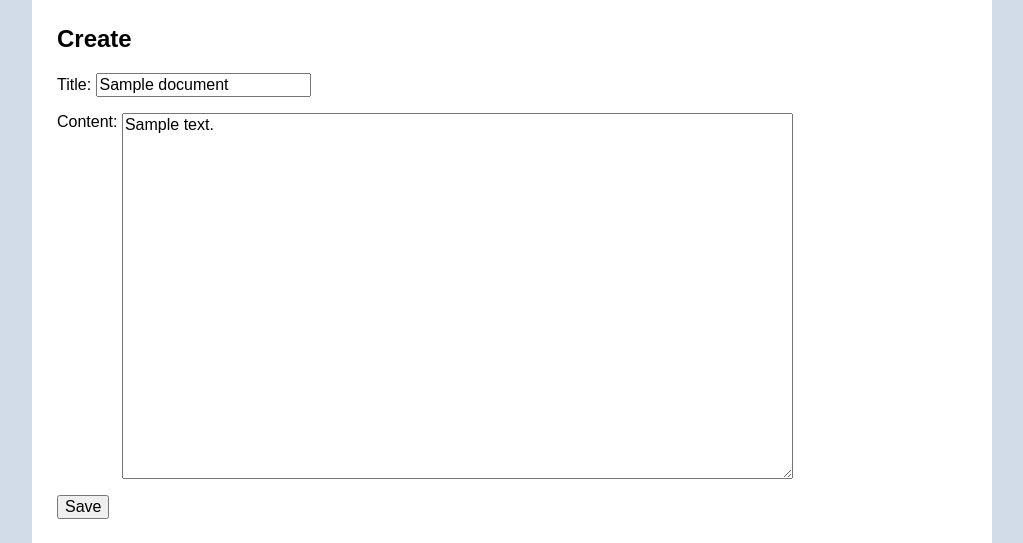
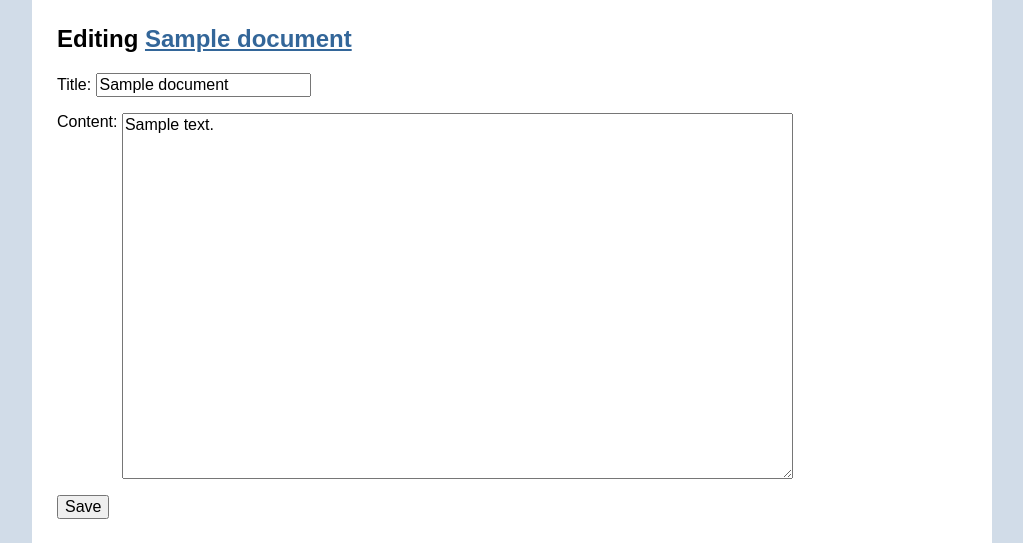
Before and after one commit to berkerpeksag/django-simplewiki, a Django app: a page that uses simplewiki/templates/simplewiki/document_form.html in a window 1280 px wide. Shown: the part 67-610 px from the top of the page, without its empty margins (128-1151 px from the left). Run offline with Django 3.2, Linux system fonts and the light colour scheme; a user stored in the database is signed in; tables that the repository leaves empty hold one stand-in row (values such as "Sample post").

Commit message:
Fix title when editing a Document object

```diff
--- a/simplewiki/templates/simplewiki/document_form.html
+++ b/simplewiki/templates/simplewiki/document_form.html
@@ -1,9 +1,13 @@
 {% extends "simplewiki/base.html" %}
 
-{% block title %}{{ _('Create') }}{% endblock %}
+{% block title %}Editing {{ object.title }}{% endblock %}
 
 {% block content %}
+    {% if action == 'update' %}
+    <h2>Editing <a href="{% url 'simplewiki.detail' slug=object.slug %}">{{ object.title }}</a></h2>
+    {% else %}
     <h2>{{ _('Create') }}</h2>
+    {% endif %}
     <form action="" method="post">
         {% csrf_token %}
         {{ form.as_p }}
--- a/simplewiki/views.py
+++ b/simplewiki/views.py
@@ -37,3 +37,8 @@
     model = Document
     form_class = DocumentForm
     template_name = 'simplewiki/document_form.html'
+
+    def get_context_data(self, **kwargs):
+        context = super().get_context_data(**kwargs)
+        context['action'] = 'update'
+        return context
```
